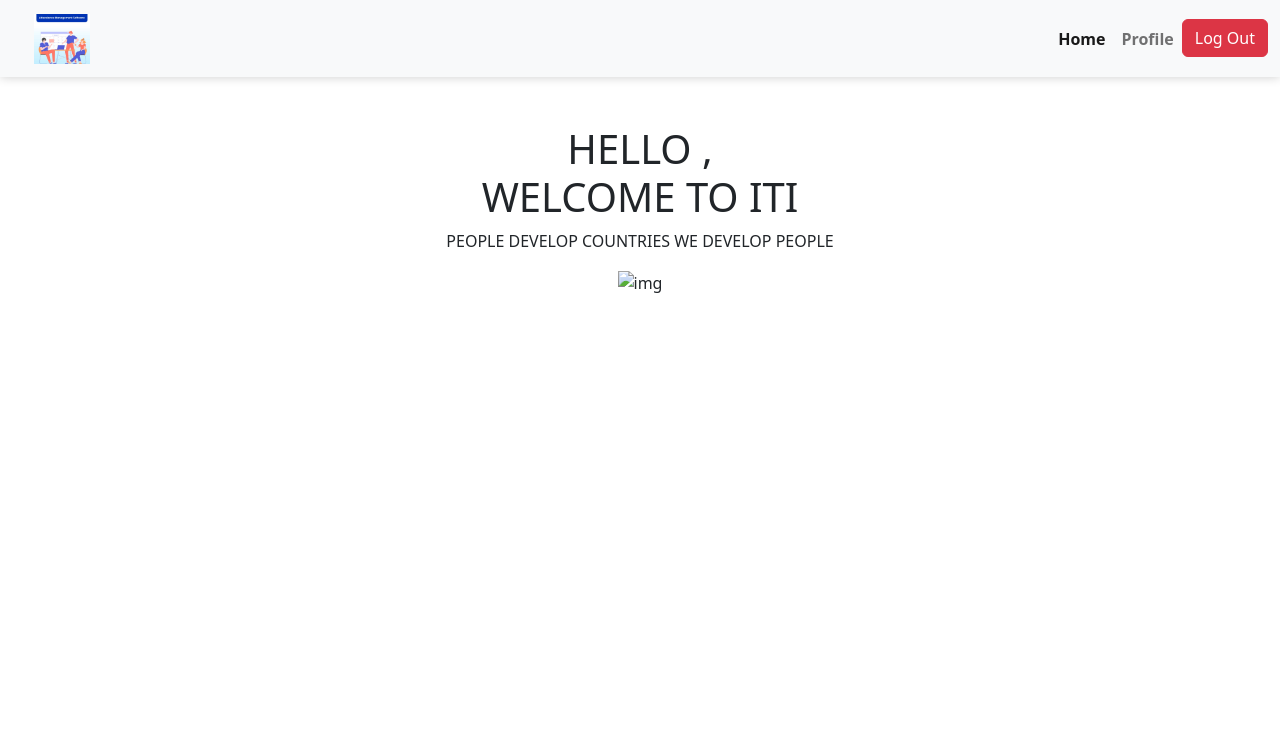
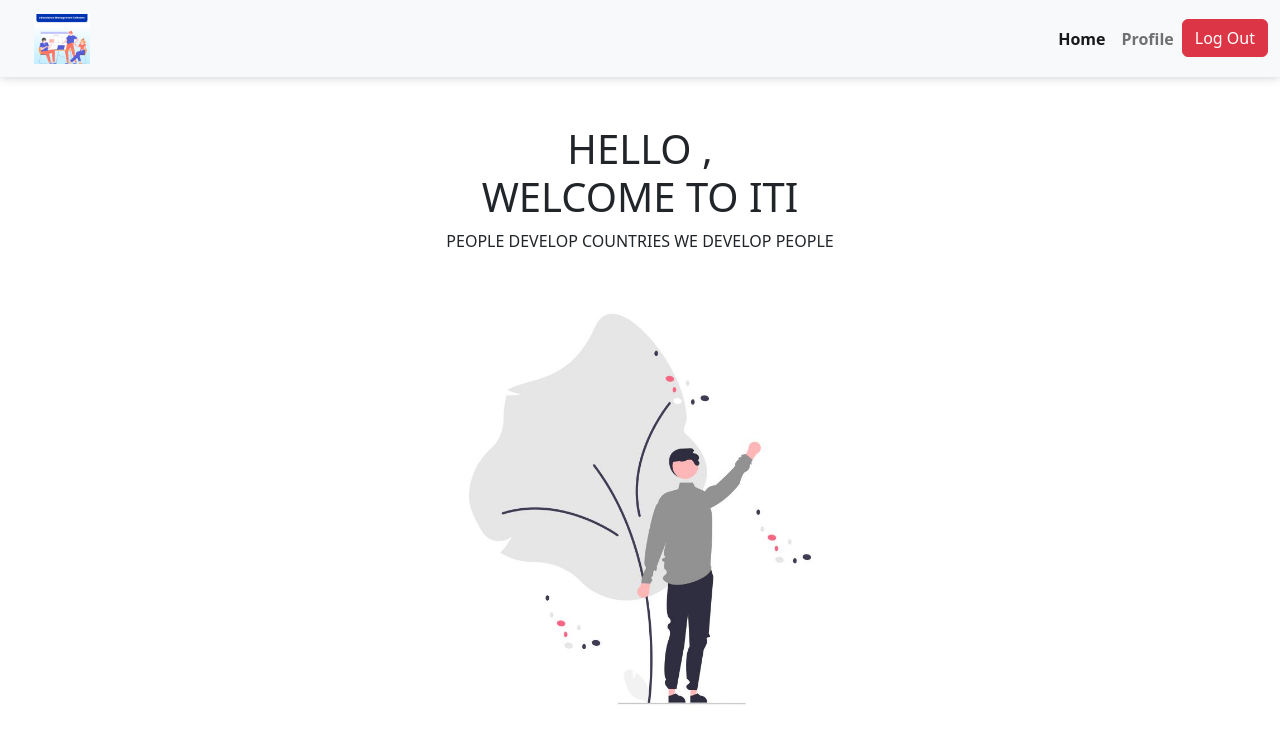
Before and after one commit to Eng-Fahd/Project_JS, a website: page memberPages/home.html in a window 1280 px wide. Drawn offline with nearby package versions, Linux system fonts and the light colour scheme.

Commit message:
Adding Some Changes

```diff
--- a/memberPages/home.html
+++ b/memberPages/home.html
@@ -53,7 +53,7 @@
       PEOPLE DEVELOP COUNTRIES WE DEVELOP PEOPLE
     </p>
     <p class="img">
-      <img src="../img/avatar_2.png" alt="img" class="img-fluid">
+      <img src="../img/avatar_2.jpg" alt="img" class="img-fluid">
     </p>
   </section>
 
```
Also changed, not shown: subAdminPages/home.html (+1 -1 lines).
